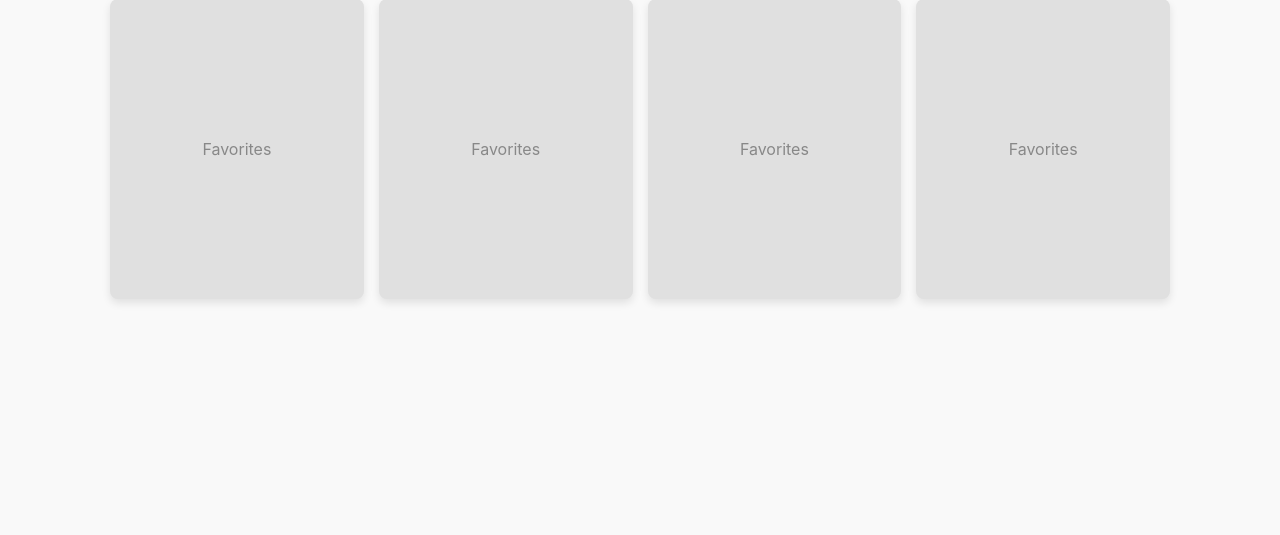
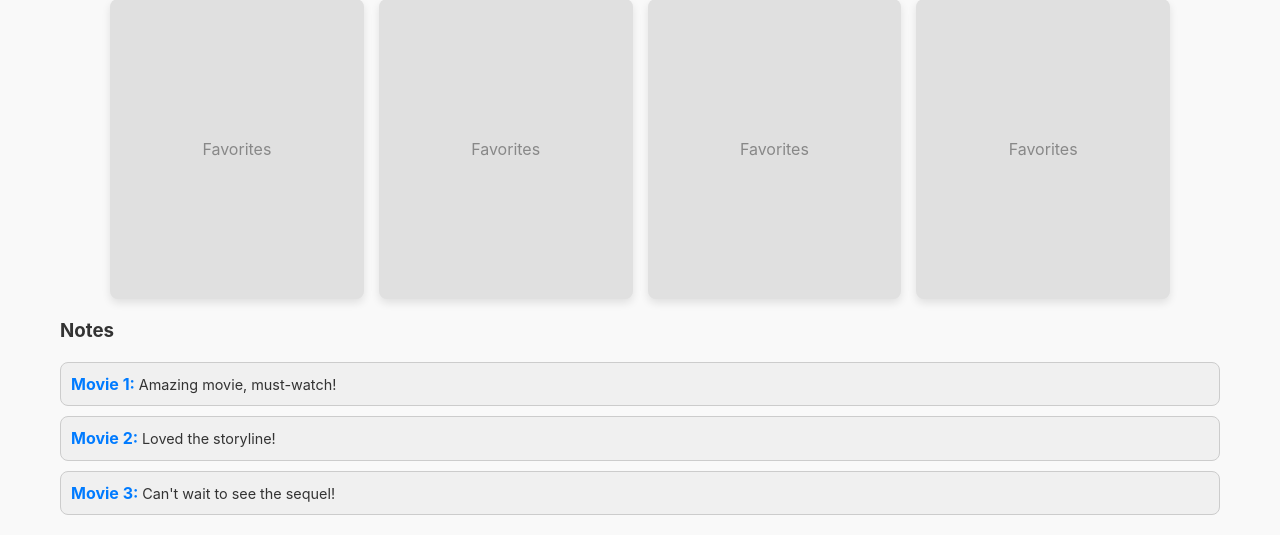
Before and after one commit to SWE-SixFold/SWE-SixFold, a Flask app: page /profile in a window 1280 px wide. Shown: the part 934-1469 px from the top of the page. Before the commit the page ends 1237 px from the top, so only its background shows below. Run offline with Flask 3, Linux system fonts and the light colour scheme.

Commit message:
added showtime link, notes placeholders

```diff
--- a/web/static/profile.css
+++ b/web/static/profile.css
@@ -220,3 +220,31 @@
         grid-template-columns: repeat(auto-fit, minmax(150px, 1fr));
     }
 }
+
+/* Notes Section Styling */
+.notes-gallery {
+    display: flex;
+    flex-direction: column;
+    gap: 10px;
+    margin-top: 20px;
+}
+
+.note-card {
+    background-color: #f0f0f0;
+    padding: 10px;
+    border-radius: 8px;
+    border: 1px solid #ccc;
+    font-size: 0.9rem;
+    color: #333;
+    cursor: pointer;
+    line-height: 1.4;
+}
+
+.note-card:hover {
+    background-color: #e0e0e0;
+}
+
+.note-card strong {
+    font-size: 1rem;
+    color: #007BFF;  /* A blue color to make movie titles stand out */
+}
--- a/web/templates/index.html
+++ b/web/templates/index.html
@@ -79,9 +79,7 @@
             <div id="result"></div>
         </main>
         <footer>
-            <a href="#">About</a>
-            <a href="#">Privacy</a>
-            <a href="#">Contact</a>
+            <a href="https://www.imdb.com/showtimes/set-location" target="_blank">See Current Showtimes</a>
         </footer>
     </div>
 
--- a/web/templates/profile.html
+++ b/web/templates/profile.html
@@ -88,6 +88,21 @@
                 <div class="movie-card">Favorites</div>
             </div>
         </div>
+
+        <!-- Notes Section Under Favorites -->
+        <h3>Notes</h3>
+        <div class="notes-gallery">
+            <div class="note-card">
+                <strong>Movie 1: </strong> Amazing movie, must-watch!
+            </div>
+            <div class="note-card">
+                <strong>Movie 2: </strong> Loved the storyline!
+            </div>
+            <div class="note-card">
+                <strong>Movie 3: </strong> Can't wait to see the sequel!
+            </div>
+        </div>
+
     </div>
 
     <!-- JavaScript for Dark Mode and Dropdown -->
```
